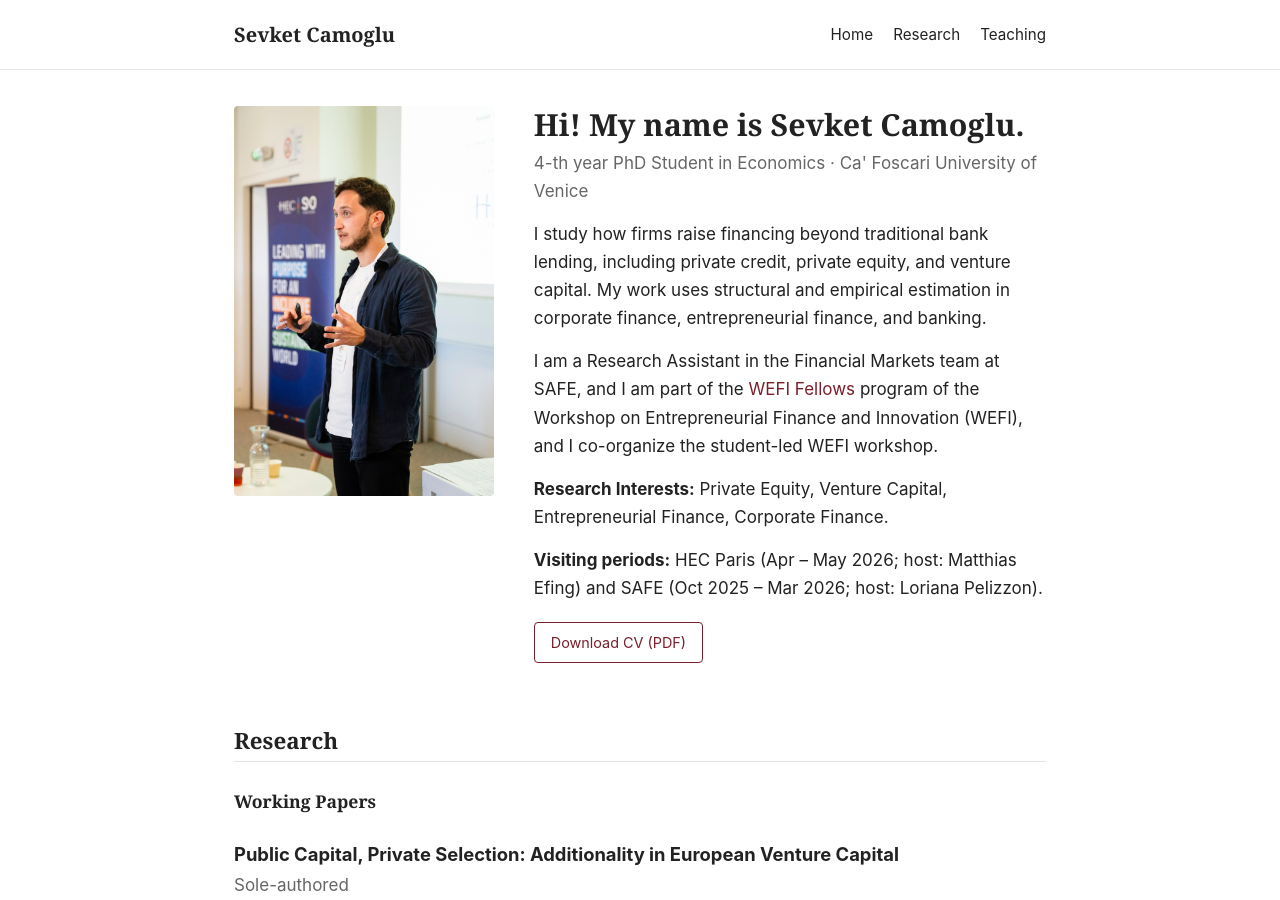
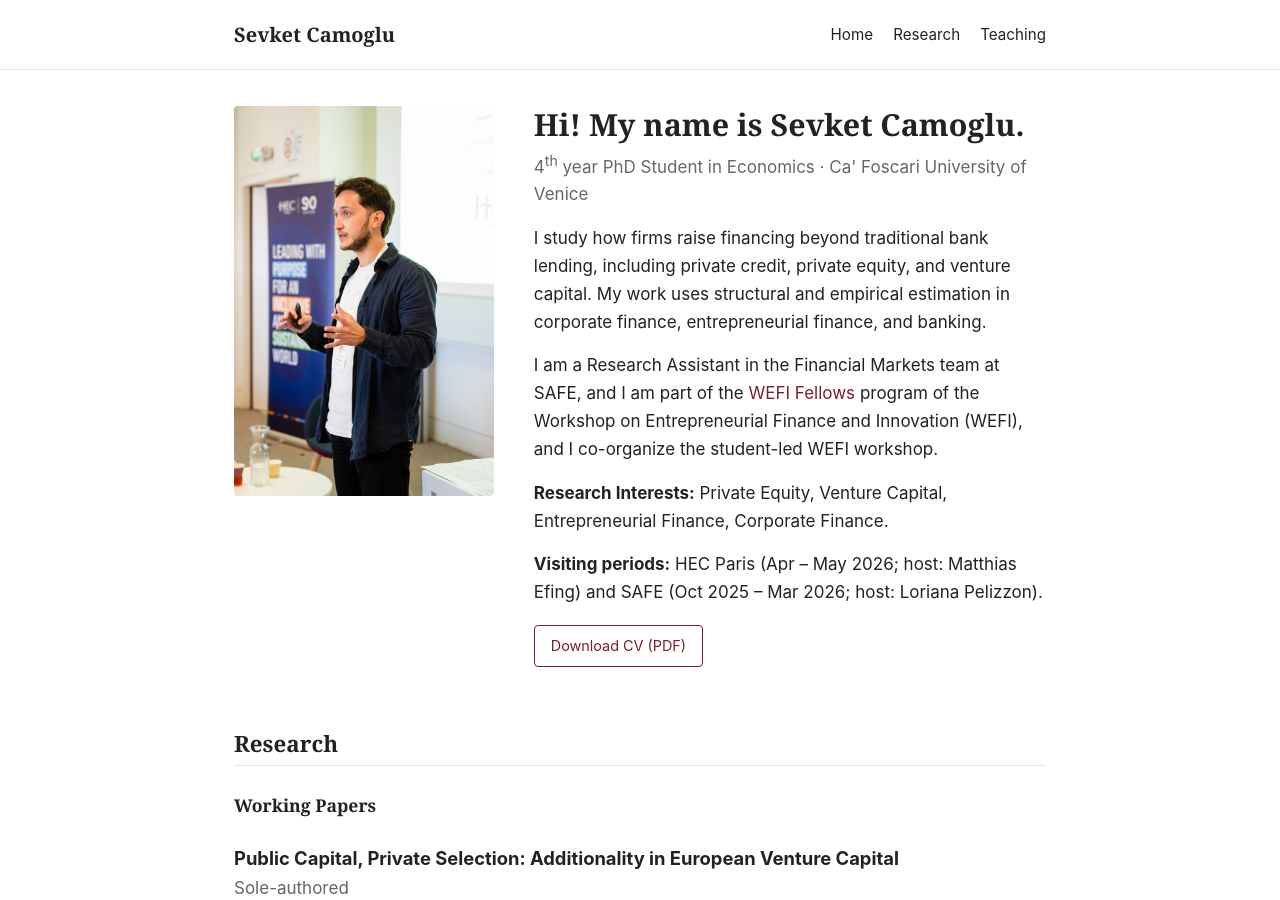
Before and after one commit to sevketcamoglu/sevketcamoglu.github.io, a Jekyll site: the page built from index.md, in a window 1280 px wide and 900 px high. Built offline with Jekyll 4.4.1, drawn with Linux system fonts in a browser that asks for light colours.

```diff
--- a/_config.yml
+++ b/_config.yml
@@ -3,7 +3,7 @@
 # ============================================================
 
 title: "Sevket Camoglu"
-tagline: "4-th year PhD Student in Economics"
+tagline: "4<sup>th</sup> year PhD Student in Economics"
 description: >-
   Personal academic website of Sevket Camoglu, PhD student in Economics at
   Ca' Foscari University of Venice. Research in corporate finance, entrepreneurial
```
